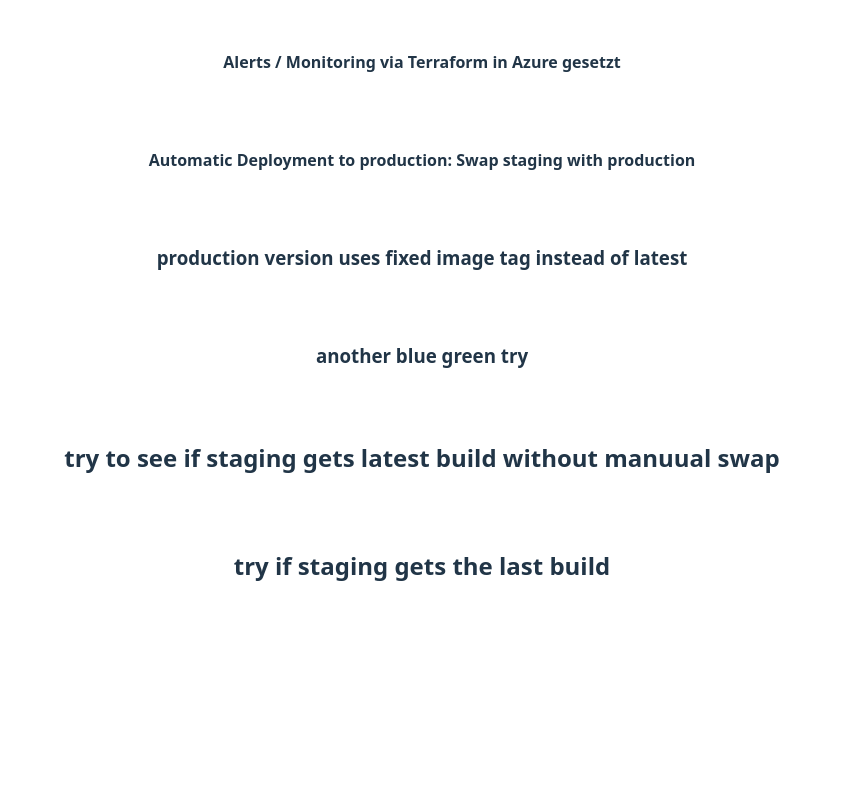
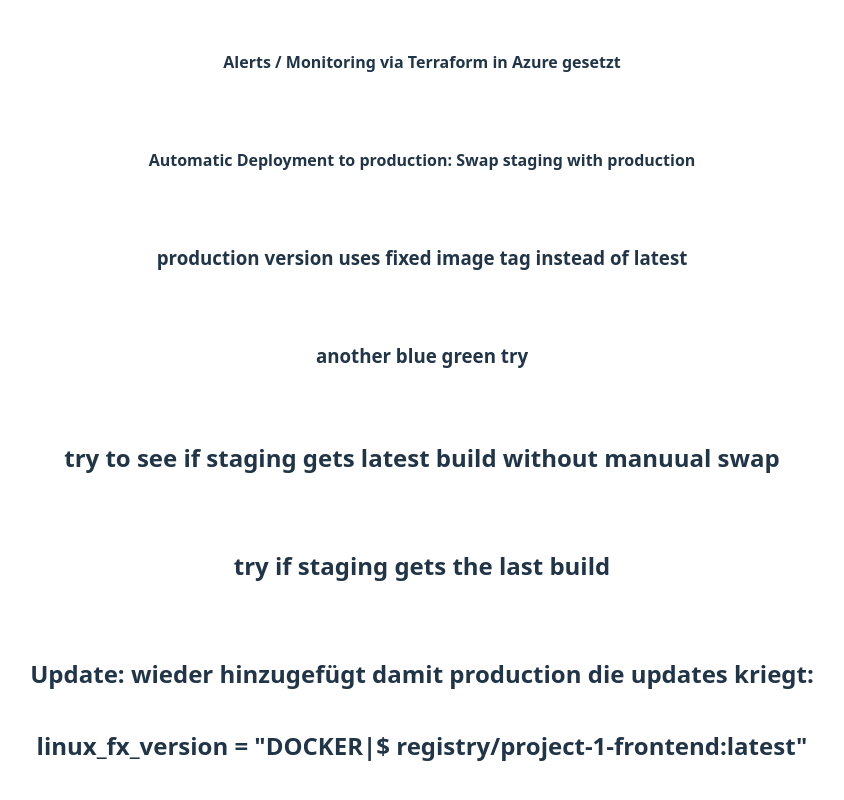
Before and after one commit to MaxPres13/project1-ci-cd, a React app in the folder frontend/: page / in a window 1280 px wide. Shown: the part 563-1363 px from the top of the page, without its empty margins (218-1062 px from the left). Before the commit the page ends 1199 px from the top, so only its background shows below. Built offline with nearby package versions, Linux system fonts and the light colour scheme; the HTML template or start-up script is replaced by a standard one.

Commit message:
add again linux line to production app

```diff
--- a/frontend/src/App.tsx
+++ b/frontend/src/App.tsx
@@ -13,6 +13,12 @@
 			<h3>another blue green try</h3>
 			<h2>try to see if staging gets latest build without manuual swap</h2>
 			<h2>try if staging gets the last build</h2>
+			<h2>
+				Update: wieder hinzugefügt damit production die updates kriegt:
+				<br />
+				<br />
+				linux_fx_version = "DOCKER|$ registry/project-1-frontend:latest"
+			</h2>
 		</div>
 	);
 }
```
Also changed, not shown: 1 other file (tests, documents, lock files or other folders).
